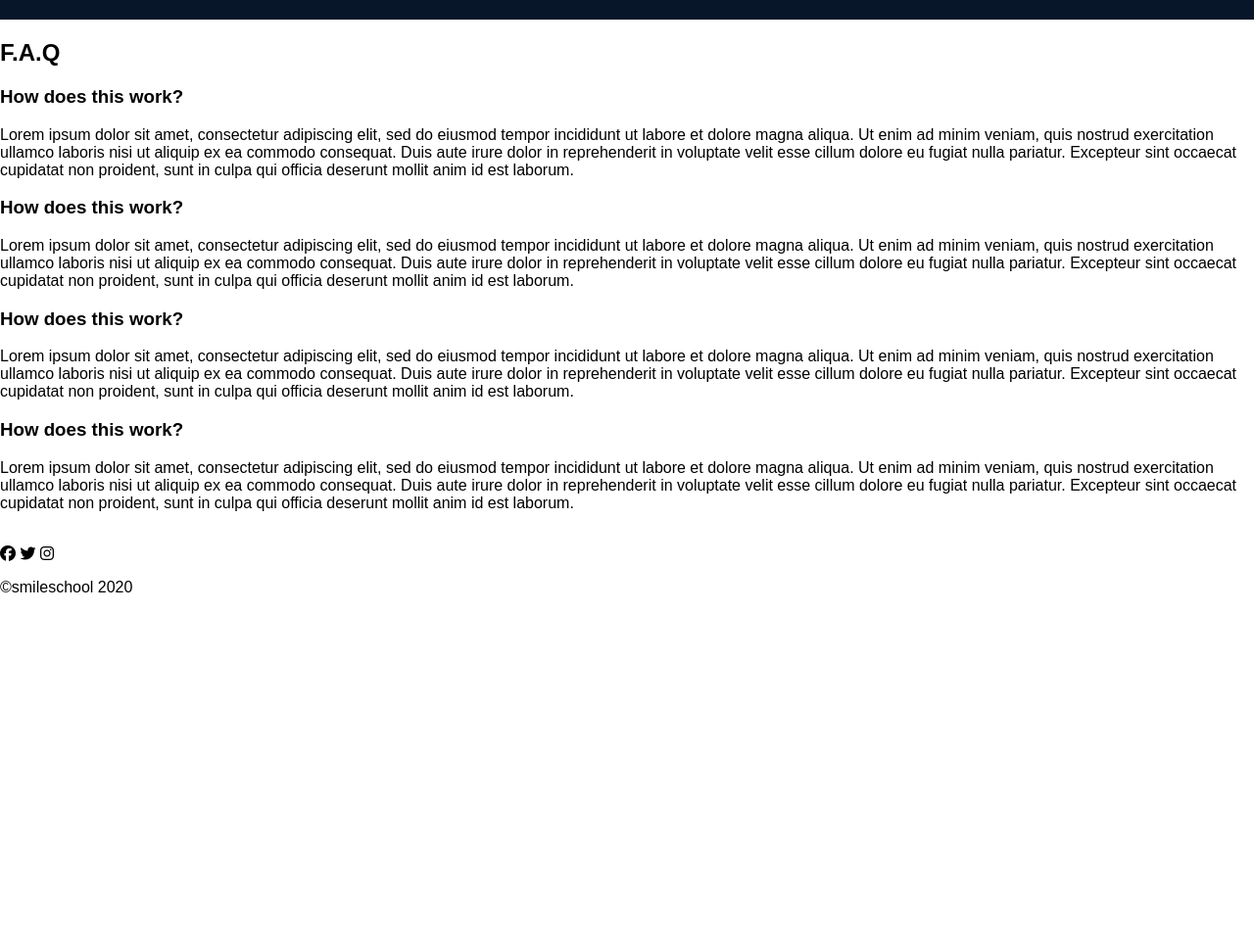
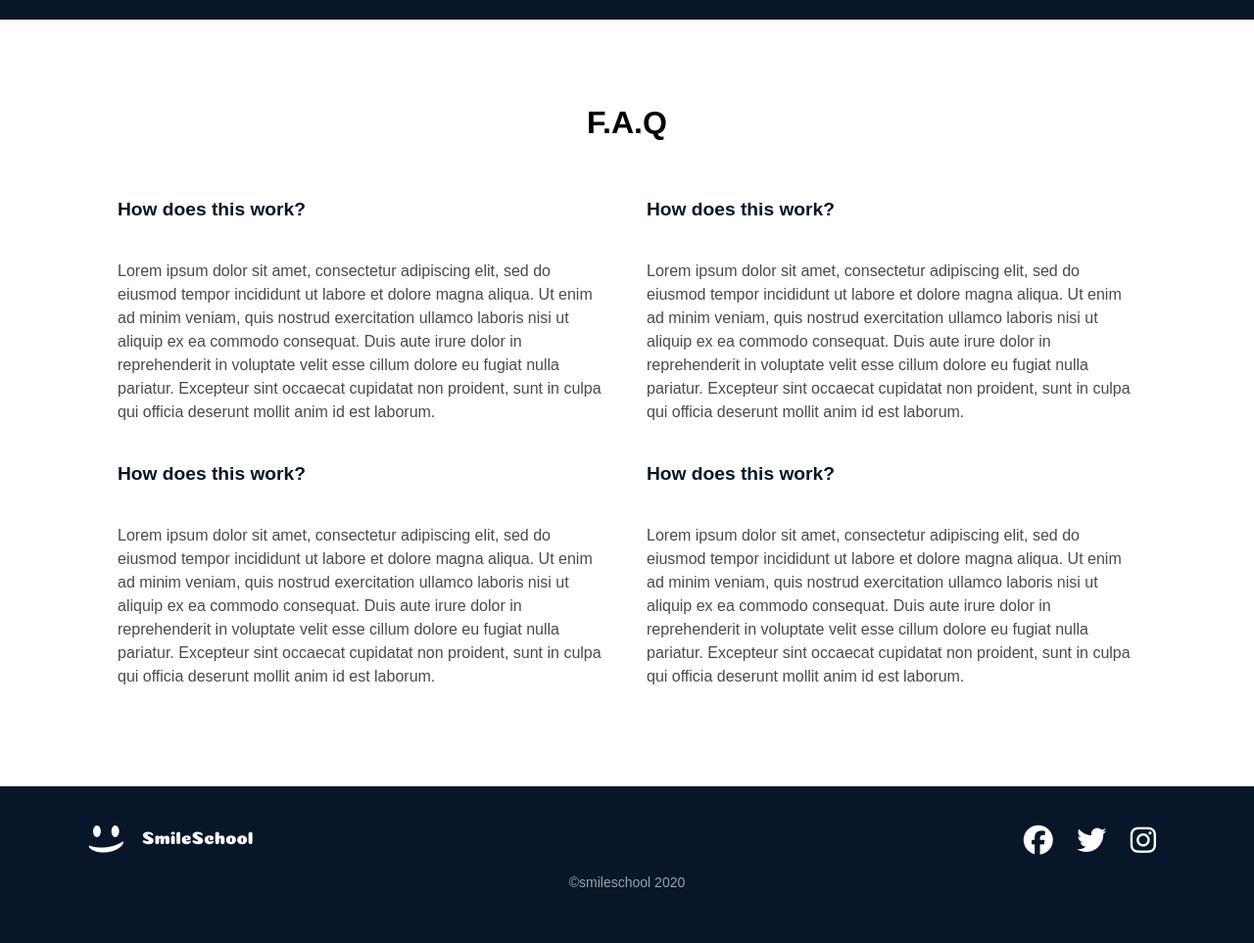
Before and after one commit to faithbee/alx_html_css, a plain HTML site: page css_advanced/index.html in a window 1280 px wide. Shown: the part 2400-3363 px from the top of the page at 98% size. Before the commit the page ends 3025 px from the top, so only its background shows below. Drawn offline with Linux system fonts and the light colour scheme.

Commit message:
footer designed

```diff
--- a/css_advanced/index.html
+++ b/css_advanced/index.html
@@ -191,53 +191,54 @@
         </section>
 
 <!-- FIVE SECTION-->
-        <section>
+        <section class="faqs">
             <h2>F.A.Q</h2>
-            <div>
-                <div>
-                    <div>
+            <div class="faq">
+                <div class="faq-col">
+                    <div class="faq-item">
                         <h3>How does this work?</h3>
                     </div>
-                    <div>
-                        Lorem ipsum dolor sit amet, consectetur adipiscing elit, sed do eiusmod tempor incididunt ut labore et dolore magna aliqua. Ut enim ad minim veniam, quis nostrud exercitation ullamco laboris nisi ut aliquip ex ea commodo consequat. Duis aute irure dolor in reprehenderit in voluptate velit esse cillum dolore eu fugiat nulla pariatur. Excepteur sint occaecat cupidatat non proident, sunt in culpa qui officia deserunt mollit anim id est laborum.
+                    <div class="faq-item">
+                        <p>Lorem ipsum dolor sit amet, consectetur adipiscing elit, sed do eiusmod tempor incididunt ut labore et dolore magna aliqua. Ut enim ad minim veniam, quis nostrud exercitation ullamco laboris nisi ut aliquip ex ea commodo consequat. Duis aute irure dolor in reprehenderit in voluptate velit esse cillum dolore eu fugiat nulla pariatur. Excepteur sint occaecat cupidatat non proident, sunt in culpa qui officia deserunt mollit anim id est laborum.</p>
                     </div>
 
-                    <div>
+                    <div class="faq-item">
                         <h3>How does this work?</h3>
                     </div>
-                    <div>
-                        Lorem ipsum dolor sit amet, consectetur adipiscing elit, sed do eiusmod tempor incididunt ut labore et dolore magna aliqua. Ut enim ad minim veniam, quis nostrud exercitation ullamco laboris nisi ut aliquip ex ea commodo consequat. Duis aute irure dolor in reprehenderit in voluptate velit esse cillum dolore eu fugiat nulla pariatur. Excepteur sint occaecat cupidatat non proident, sunt in culpa qui officia deserunt mollit anim id est laborum.
+                    <div class="faq-item">
+                        <p>Lorem ipsum dolor sit amet, consectetur adipiscing elit, sed do eiusmod tempor incididunt ut labore et dolore magna aliqua. Ut enim ad minim veniam, quis nostrud exercitation ullamco laboris nisi ut aliquip ex ea commodo consequat. Duis aute irure dolor in reprehenderit in voluptate velit esse cillum dolore eu fugiat nulla pariatur. Excepteur sint occaecat cupidatat non proident, sunt in culpa qui officia deserunt mollit anim id est laborum.</p>
                     </div>
                 </div>
-                <div>
-                    <div>
+                <div class="faq-col">
+                    <div class="faq-item">
                         <h3>How does this work?</h3>
                     </div>
-                    <div>
-                        Lorem ipsum dolor sit amet, consectetur adipiscing elit, sed do eiusmod tempor incididunt ut labore et dolore magna aliqua. Ut enim ad minim veniam, quis nostrud exercitation ullamco laboris nisi ut aliquip ex ea commodo consequat. Duis aute irure dolor in reprehenderit in voluptate velit esse cillum dolore eu fugiat nulla pariatur. Excepteur sint occaecat cupidatat non proident, sunt in culpa qui officia deserunt mollit anim id est laborum.
+                    <div class="faq-item">
+                        <p>Lorem ipsum dolor sit amet, consectetur adipiscing elit, sed do eiusmod tempor incididunt ut labore et dolore magna aliqua. Ut enim ad minim veniam, quis nostrud exercitation ullamco laboris nisi ut aliquip ex ea commodo consequat. Duis aute irure dolor in reprehenderit in voluptate velit esse cillum dolore eu fugiat nulla pariatur. Excepteur sint occaecat cupidatat non proident, sunt in culpa qui officia deserunt mollit anim id est laborum.</p>
                     </div>
-                    <div>
+                    <div class="faq-item">
                         <h3>How does this work?</h3>
                     </div>
-                    <div>
-                        Lorem ipsum dolor sit amet, consectetur adipiscing elit, sed do eiusmod tempor incididunt ut labore et dolore magna aliqua. Ut enim ad minim veniam, quis nostrud exercitation ullamco laboris nisi ut aliquip ex ea commodo consequat. Duis aute irure dolor in reprehenderit in voluptate velit esse cillum dolore eu fugiat nulla pariatur. Excepteur sint occaecat cupidatat non proident, sunt in culpa qui officia deserunt mollit anim id est laborum.
+                    <div class="faq-item">
+                        <p>Lorem ipsum dolor sit amet, consectetur adipiscing elit, sed do eiusmod tempor incididunt ut labore et dolore magna aliqua. Ut enim ad minim veniam, quis nostrud exercitation ullamco laboris nisi ut aliquip ex ea commodo consequat. Duis aute irure dolor in reprehenderit in voluptate velit esse cillum dolore eu fugiat nulla pariatur. Excepteur sint occaecat cupidatat non proident, sunt in culpa qui officia deserunt mollit anim id est laborum.</p>
                     </div>
                 </div>
             </div>
         </section>
     </main>
 
-    <footer>
-        <section>
-            <div>
+<!--FOOTER-->
+    <footer class="footer">
+        <section class="footer-cont">
+            <div class="footer-top">
                 <img src="CSS Advanced/logo.png" alt="logo">
-                <div>
+                <div class="footer-social">
                     <i class="fa-brands fa-facebook"></i>
                     <i class="fa-brands fa-twitter"></i>
                     <i class="fa-brands fa-instagram"></i>
                 </div>
             </div>
-            <p>©smileschool 2020</p>
+            <p class="footer-copy">©smileschool 2020</p>
         </section>
     </footer>
 </body>
--- a/css_advanced/styles.css
+++ b/css_advanced/styles.css
@@ -260,3 +260,83 @@ a{
 .button2:hover {
   filter: brightness(1.05);
 }
+
+/* FIFTH SECTION */
+.faqs {
+  padding: 60px 20px;
+  background-color: #ffffff;
+  text-align: center;
+}
+
+.faqs h2 {
+  font-size: 2rem;
+  margin-bottom: 40px;
+}
+
+.faq {
+  display: flex;
+  gap: 40px;
+  justify-content: center;
+  flex-wrap: wrap;
+}
+
+.faq-col {
+  flex: 1;
+  min-width: 300px;
+  max-width: 500px;
+}
+
+.faq-item {
+  margin-bottom: 40px;
+  text-align: left;
+}
+
+.faq-item h3 {
+  font-size: 1.2rem;
+  margin-bottom: 10px;
+  color: #071629;
+}
+
+.faq-item p {
+  font-size: 1rem;
+  line-height: 1.5;
+  color: #4a4a4a;
+}
+
+/* FOOTER */
+
+.footer {
+  background-color: #071629;
+  padding: 40px 20px;
+  color: white;
+  text-align: center;
+}
+
+.footer-cont {
+  max-width: 1100px;
+  margin: 0 auto;
+}
+
+.footer-top {
+  display: flex;
+  justify-content: space-between;
+  align-items: center;
+  flex-wrap: wrap;
+  margin-bottom: 20px;
+}
+
+.footer-logo {
+  height: 30px;
+}
+
+.footer-social i {
+  margin: 0 10px;
+  font-size: 30px;
+  cursor: pointer;
+  transition: color 0.3s;
+}
+
+.footer-copy {
+  font-size: 14px;
+  opacity: 0.6;
+}
```
